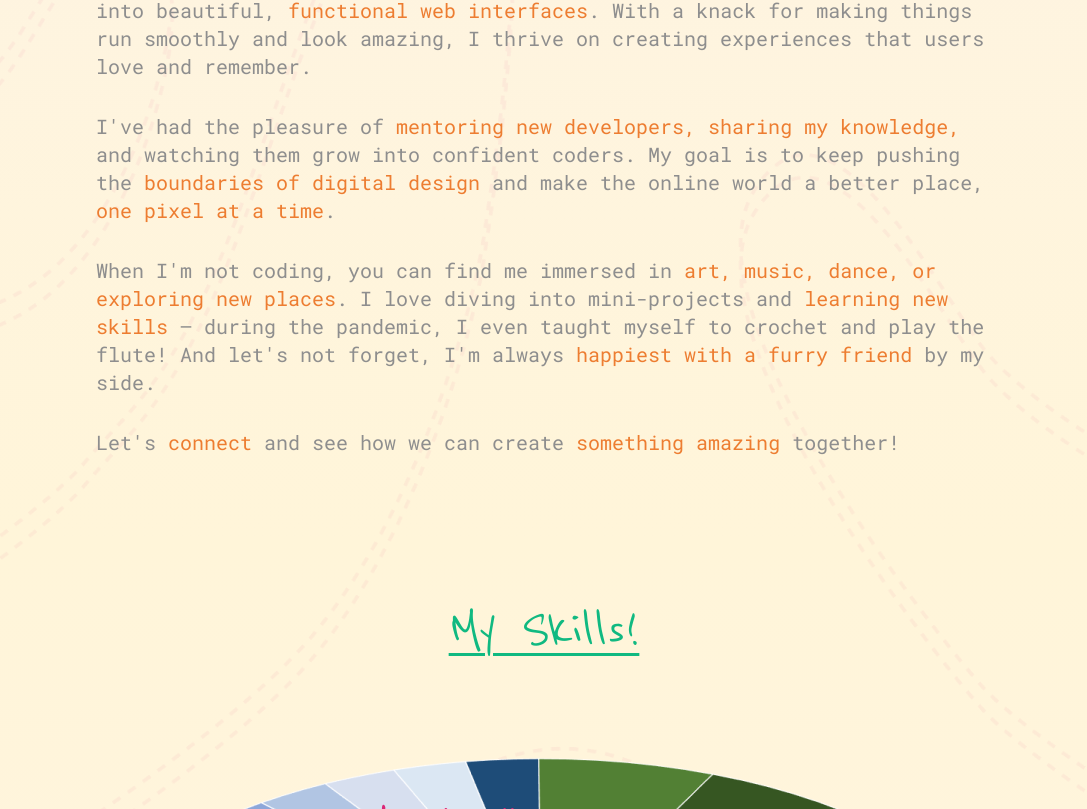
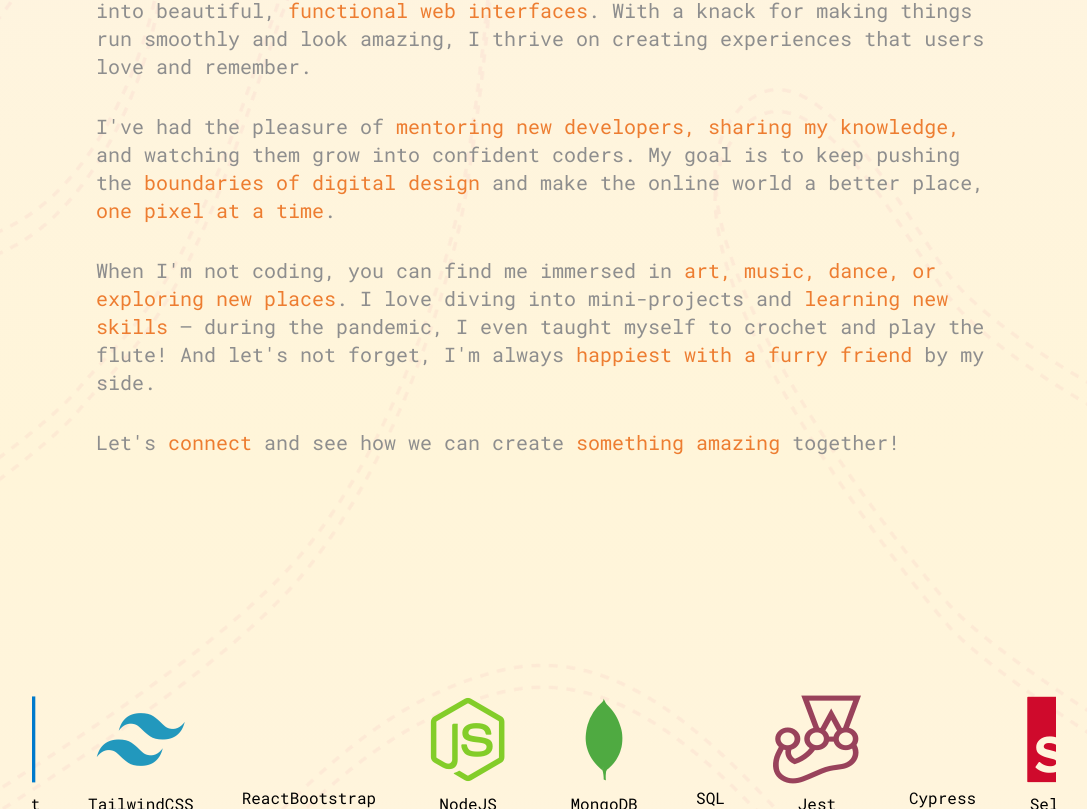
Before and after one commit to sasirekha08/Portfolio, a Next.js app: page / in a window 1280 px wide. Shown: the part 1991-2800 px from the top of the page, without its empty margins (96-1183 px from the left). Built offline with nearby package versions, Linux system fonts and the light colour scheme.

Commit message:
Updated skills section and responsiveness

```diff
--- a/app/components/Header.js
+++ b/app/components/Header.js
@@ -12,8 +12,8 @@ const Header = () => {
     const [isMenuClicked, setIsMenuClicked] = useState(false)
     return (
         <div className='fixed w-full z-50 '>
-            <section className=' flex  flex-col   sm:block sm:h-auto '>
-                <nav className='bg-white bg-opacity-70  mx-auto flex h-[4rem] w-full 2xl:max-w-[1700px]  px-3 sm:py-10 sm:px-6'>
+            <section className=' bg-white/40 backdrop-blur-0 flex  flex-col   sm:block sm:h-auto '>
+                <nav className=' mx-auto flex h-[4rem] w-full 2xl:max-w-[1700px]  px-3 sm:py-10 sm:px-6'>
                     <div className='flex justify-between w-full items-center '>
                         <div className='flex space-x-4 items-center '>
                             <Link href='/'>
@@ -39,7 +39,7 @@ const Header = () => {
                 </nav>
                 {isMenuClicked ? (
                     <div
-                        className={`${robotoMono.className}  text-[#8E8E8E] pr-4 items-end justify-end lg:hidden flex flex-col mt-2 space-y-3  bg-white bg-opacity-70`}>
+                        className={`${robotoMono.className}  text-[#8E8E8E] pr-4 items-end justify-end lg:hidden flex flex-col mt-2 space-y-3  `}>
                         <Link href='#home' className='pt-3 underline'>
                             home
                         </Link>
--- a/app/components/Home.js
+++ b/app/components/Home.js
@@ -6,7 +6,7 @@ import Link from 'next/link'
 
 const Home = () => {
     return (
-        <section id='#home' className='flex flex-col-reverse md:flex-row  md:space-x-12 items-center mt-8'>
+        <section id='#home' className='flex flex-col-reverse lg:flex-row  lg:space-x-12 items-center mt-8'>
             {/* <div className='profile-sunflower-backdrop '>
         <Image
             src={Profile}
--- a/app/components/Skills.js
+++ b/app/components/Skills.js
@@ -2,14 +2,106 @@
 import { useState } from 'react'
 import Image from 'next/image'
 
-import { reenieBeenie } from '../fonts'
+import { reenieBeenie, robotoMono } from '../fonts'
 import MySkills from '../../public/my_skills.png'
 import TechnicalLight from '../../public/technical_light.png'
 import InterpersonalLight from '../../public/interpersonal_light.png'
 import { HiMiniXMark } from 'react-icons/hi2'
+
+import { FaReact } from 'react-icons/fa'
+import { SiReactquery } from 'react-icons/si'
 // import { MdOutlineCancel } from "react-icons/md";
 const Skills = () => {
     const [technicalClicked, setTechincalClicked] = useState(false)
+
+    const skills = [
+        {
+            id: 1,
+            title: 'HTML5',
+            icon: 'devicon-html5-plain',
+        },
+        {
+            id: 2,
+            title: 'Javascript',
+            icon: 'devicon-javascript-plain',
+        },
+        {
+            id: 3,
+            title: 'ReactJS',
+            icon: 'devicon-react-original',
+        },
+        {
+            id: 4,
+            title: 'Redux',
+            icon: 'devicon-redux-original',
+        },
+        {
+            id: 5,
+            title: 'Next.js',
+            icon: 'devicon-nextjs-plain',
+        },
+        {
+            id: 6,
+            title: 'TypeScript',
+            icon: 'devicon-typescript-plain',
+        },
+        {
+            id: 7,
+            title: 'TailwindCSS',
+            icon: 'devicon-tailwindcss-plain',
+        },
+        {
+            id: 8,
+            title: 'ReactBootstrap',
+            icon: 'devicon-reactbootstrap-original',
+        },
+        {
+            id: 9,
+            title: 'NodeJS',
+            icon: 'devicon-nodejs-plain',
+        },
+        {
+            id: 10,
+            title: 'MongoDB',
+            icon: 'devicon-mongodb-plain',
+        },
+        {
+            id: 11,
+            title: 'SQL',
+            icon: 'devicon-azuresqldatabase-plain',
+        },
+        {
+            id: 12,
+            title: 'Jest',
+            icon: 'devicon-jest-plain',
+        },
+        {
+            id: 13,
+            title: 'Cypress',
+            icon: 'devicon-cypressio-plain',
+        },
+        {
+            id: 14,
+            title: 'Selenium',
+            icon: 'devicon-selenium-original',
+        },
+        {
+            id: 15,
+            title: 'AWS',
+            icon: 'devicon-amazonwebservices-plain-wordmark',
+        },
+        {
+            id: 16,
+            title: 'Git',
+            icon: 'devicon-git-plain',
+        },
+        {
+            id: 17,
+            title: 'Jira',
+            icon: 'devicon-jira-plain',
+        },
+    ]
+
     const handleTechincalClick = () => {
         setTechincalClicked(true)
     }
@@ -20,11 +112,38 @@ const Skills = () => {
     }
     return (
         <section id='skills' className='flex flex-col align-middle max-w-5xl mx-auto  justify-center'>
-            <h1
+            {/* <h1
                 className={`text-5xl lg:text-6xl text-center ${reenieBeenie.className} text-[#10B981] underline decoration-[3px] underline-offset-4 lg:underline-offset-8`}>
                 My Skills!
-            </h1>
-            {!technicalClicked && !interpersonalClicked ? (
+            </h1> */}
+
+            <div className='pt-12'>
+                <div class='relative flex overflow-hidden'>
+                    <div class='py-12 animate-marquee whitespace-nowrap'>
+                        {skills.map((skill) => {
+                            return (
+                                <div className='inline-flex mx-4 md:mx-6 flex-col justify-center items-center space-y-2'>
+                                    <i className={`${skill.icon} colored text-[3rem] md:text-[4rem] lg:text-[5.5rem]`}></i>
+                                    <p className={`${robotoMono.className} text-sm lg:text-base`}>{skill.title}</p>
+                                </div>
+                            )
+                        })}
+                    </div>
+
+                    <div class='absolute flex  top-0 py-12 animate-marquee2 whitespace-nowrap'>
+                        {skills.map((skill) => {
+                            return (
+                                <div className='inline-flex mx-4 md:mx-6 flex-col justify-center items-center space-y-2'>
+                                    <i className={`${skill.icon} colored text-[3rem] md:text-[4rem] lg:text-[5.5rem]`}></i>
+                                    <p className={`${robotoMono.className} text-sm lg:text-base`}>{skill.title}</p>
+                                </div>
+                            )
+                        })}
+                    </div>
+                </div>
+            </div>
+
+            {/* {!technicalClicked && !interpersonalClicked ? (
                 <div className='relative'>
                     <Image src={MySkills} alt='Skills' className='pt-12 mx-auto' width='1000' height='663' />
 
@@ -60,7 +179,7 @@ const Skills = () => {
 
             {interpersonalClicked ? (
                 <Image src={InterpersonalLight} alt='Skills' className=' mx-auto' width='1000' height='663' />
-            ) : null}
+            ) : null} */}
         </section>
     )
 }
--- a/app/layout.js
+++ b/app/layout.js
@@ -12,6 +12,11 @@ export const metadata = {
 export default function RootLayout({ children }) {
     return (
         <html lang='en'>
+            <head>
+
+            <link rel="stylesheet" type='text/css' href="https://cdn.jsdelivr.net/gh/devicons/devicon@latest/devicon.min.css" />
+
+            </head>
             <body className={inter.className}>
                 <Header />
                 {children}
--- a/tailwind.config.js
+++ b/tailwind.config.js
@@ -7,6 +7,20 @@ module.exports = {
   ],
   theme: {
     extend: {
+      animation: {
+        marquee: 'marquee 20s linear infinite',
+        marquee2: 'marquee2 20s linear infinite',
+      },
+      keyframes: {
+        marquee: {
+          '0%': { transform: 'translateX(0%)' },
+          '100%': { transform: 'translateX(-100%)' },
+        },
+        marquee2: {
+          '0%': { transform: 'translateX(100%)' },
+          '100%': { transform: 'translateX(0%)' },
+        },
+      },
       backgroundImage: {
         "gradient-radial": "radial-gradient(var(--tw-gradient-stops))",
         "gradient-conic":
```
Also changed, not shown: app/components/WorkExperience.js (+41 -23 lines).
